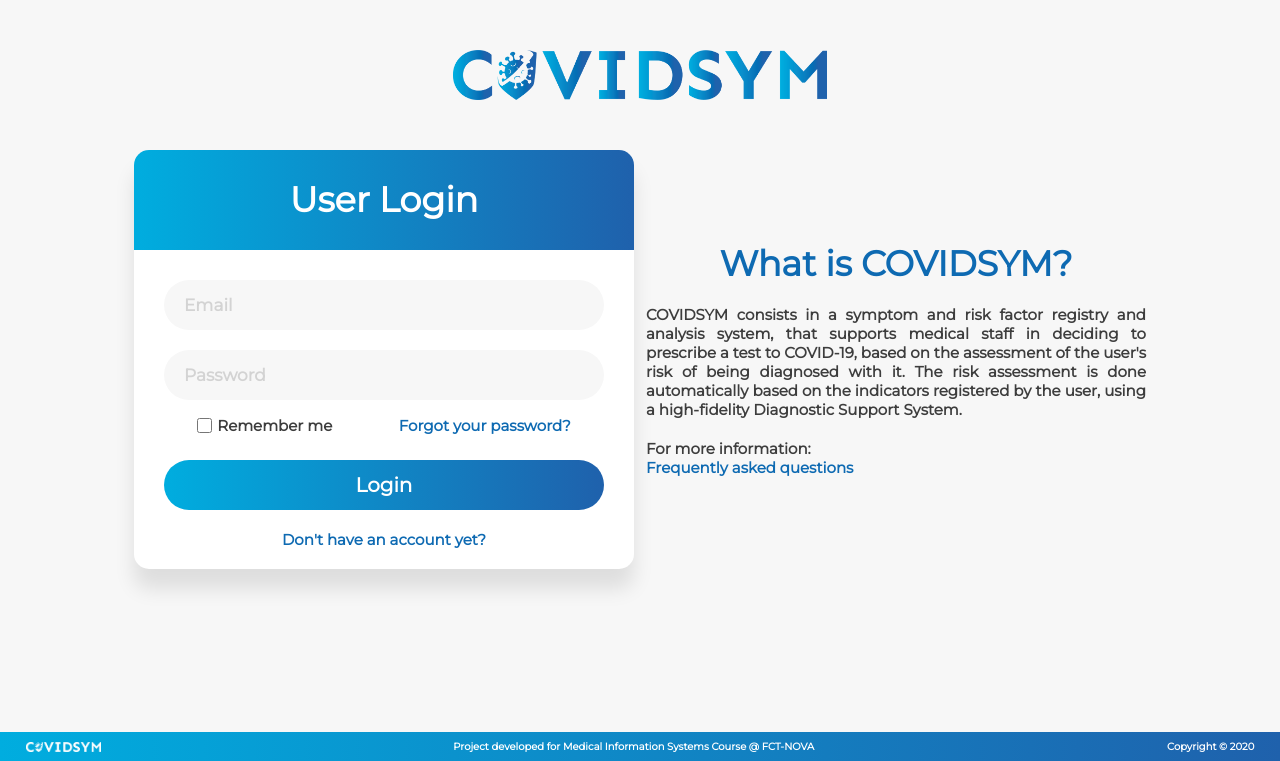
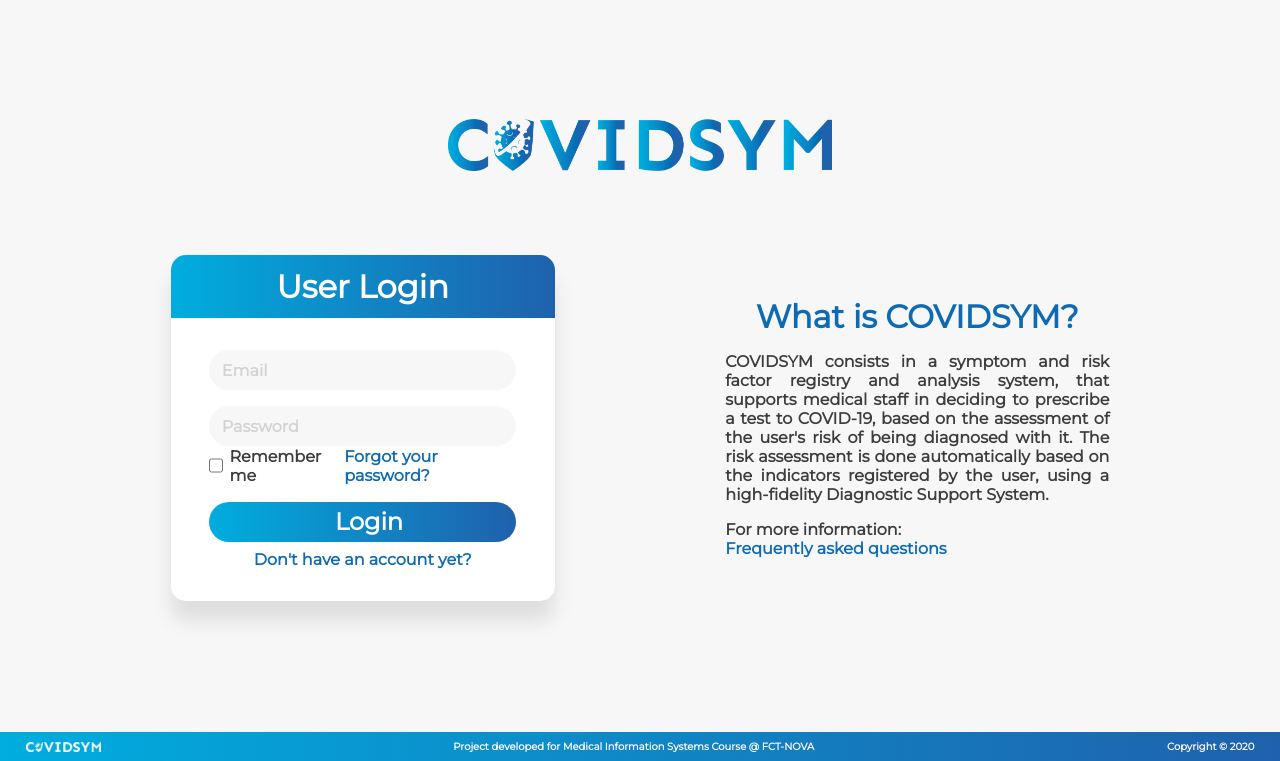
Before and after one commit to pmsdOliveira/covidsym, a PHP site: page /login/userLogin.php in a window 1280 px wide. Shown: the part 39-800 px from the top of the page. Run offline with PHP 8.4, Linux system fonts and the light colour scheme.

Commit message:
Small User Signup fixes and User Login responsiveness

```diff
--- a/css/userLogin.css
+++ b/css/userLogin.css
@@ -10,199 +10,201 @@
   margin: 0;
   padding: 0;
   box-sizing: border-box;
-    font-family: 'Montserrat', sans-serif;
+  font-family: "Montserrat", sans-serif;
 }
 
-body{
+body {
   background: var(--backgroundColor);
 }
 
 .image-wrapper {
-    display: flex;
-    align-items: center;
-    margin: 50px;
+  margin-bottom: 10vh;
+  width: 30%;
 }
 
 .image-wrapper img {
-    height: 50px;
-    margin: auto;
+  height: auto;
+  max-width: 100%;
 }
 
 .container {
+  align-items: center;
   display: flex;
-    align-items: center;
-    justify-content: space-around;
-    flex-wrap: wrap;
-    margin: auto 10%;
+  flex-flow: column nowrap;
+  height: 90vh;
+  justify-content: center;
 }
 
-.login-wrapper{
-    margin: auto 0px;
-    width: 500px;
+.main {
+  display: flex;
+  flex-flow: row nowrap;
+  justify-content: space-evenly;
+  width: 100%;
+}
+
+.login-wrapper {
+  width: 30%;
   background: white;
   border-radius: 15px;
-    -webkit-box-shadow: 0 20px 20px 0 rgba(0,0,0,.1);
-    -moz-box-shadow: 0 20px 20px 0 rgba(0,0,0,.1);
-    box-shadow: 0 20px 20px 0 rgba(0,0,0,.1);
+  -webkit-box-shadow: 0 20px 20px 0 rgba(0, 0, 0, 0.1);
+  -moz-box-shadow: 0 20px 20px 0 rgba(0, 0, 0, 0.1);
+  box-shadow: 0 20px 20px 0 rgba(0, 0, 0, 0.1);
 }
 
-.login-wrapper .header{
-    font-size: 35px;
+.login-wrapper .header {
+  background: linear-gradient(270deg, var(--darkerColor), var(--lighterColor));
+  border-radius: 15px 15px 0 0;
+  color: white;
+  font-size: 2rem;
   font-weight: bold;
+  padding: 1.5vh 0;
   text-align: center;
-    line-height: 100px;
-    color: white;
   user-select: none;
-    border-radius: 15px 15px 0 0;
-    background: linear-gradient(270deg, var(--darkerColor), var(--lighterColor));
 }
 
-.login-wrapper form{
-    padding: 10px 30px 20px 30px;
+.login-wrapper form {
+  margin: 4vh 3vw;
 }
 
-.login-wrapper form .field{
-    height: 50px;
+.login-wrapper form .field {
+  height: 5vh;
   width: 100%;
-    margin-top: 20px;
+  margin-top: 2vh;
   position: relative;
 }
 
-.login-wrapper form .field input{
+.login-wrapper form .field input {
   height: 100%;
   width: 100%;
   outline: none;
-    font-size: 17px;
-    padding-left: 20px;
+  font-size: 1rem;
+  padding-left: 1vw;
   background: var(--backgroundColor);
   border: 0px;
   border-radius: 25px;
   transition: all 0.3s ease;
 }
 
-.login-wrapper form .field label{
+.login-wrapper form .field label {
   position: absolute;
   top: 50%;
-    left: 20px;
+  left: 1vw;
   color: lightgrey;
   font-weight: bold;
-    font-size: 17px;
+  font-size: 1rem;
   pointer-events: none;
   transform: translateY(-50%);
   transition: all 0.3s ease;
 }
 
-form .field input:focus ~ label, form .field input:valid ~ label{
+form .field input:focus ~ label,
+form .field input:valid ~ label {
   top: 0%;
-    font-size: 14px;
+  font-size: 0.9rem;
   color: var(--mainColor);
   transform: translateY(-50%);
-    padding: 0px 10px;
+  padding: 0px 0.5vw;
   border-radius: 15px;
 }
 
-form .content{
+form .content {
   display: flex;
   width: 100%;
-    height: 50px;
-    font-size: 16px;
+  height: 5vh;
+  font-size: 1rem;
   align-items: center;
   justify-content: space-around;
 }
 
-form .content .checkbox{
+form .content .checkbox {
   display: flex;
   align-items: center;
   justify-content: center;
   font-weight: bold;
-    font-size: 15px;
+  font-size: 1rem;
 }
 
-form .content input{
+form .content input {
   width: 15px;
   height: 15px;
 }
 
-form .content label{
+form .content label {
   color: var(--textColor);
   user-select: none;
-    padding-left: 5px;
+  padding-left: 0.5vw;
 }
 
-form .field input[type="submit"]{
+form .field input[type="submit"] {
   color: white;
   border: none;
-    padding-left: 0;
-    margin-top: -10px;
-    font-size: 20px;
+  font-size: 1.5rem;
   font-weight: bold;
   cursor: pointer;
   background: linear-gradient(270deg, var(--darkerColor), var(--lighterColor));
   transition: all 0.3s ease;
 }
 
-form .field input[type="submit"]:active{
+form .field input[type="submit"]:active {
   transform: scale(0.95);
 }
 
-form .signup-link{
+form .signup-link {
   color: #262626;
-    padding-top: 10px;
+  margin-top: 1vh;
   text-align: center;
 }
 
 form .signup-link a {
-    font-size: 15px;
+  font-size: 1rem;
   font-weight: bold;
 }
 
 form .pass-link a {
-    font-size: 15px;
+  font-size: 1rem;
   font-weight: bold;
 }
 
-form .pass-link a, form .signup-link a{
+form .pass-link a,
+form .signup-link a {
   color: var(--mainColor);
   text-decoration: none;
 }
 
-form .pass-link a:hover, form .signup-link a:hover{
+form .pass-link a:hover,
+form .signup-link a:hover {
   text-decoration: underline;
 }
 
 .info-wrapper {
-    margin: auto 0px;
-    width: 500px;
+  margin: auto 0;
+  width: 30vw;
 }
 
 .info-wrapper h1 {
   color: var(--mainColor);
-    font-size: 35px;
+  font-size: 2rem;
   font-weight: bold;
   text-align: center;
-    padding-bottom: 20px;
-}
-
-.info-wrapper a {
-
+  margin-bottom: 2vh;
 }
 
 .info-text {
-    font-size: 15px;
+  font-size: 1rem;
   font-weight: bold;
   text-align: justify;
-    padding-bottom: 20px;
+  margin-bottom: 2vh;
   color: var(--textColor);
 }
 
 .more-info {
-    font-size: 15px;
+  font-size: 1rem;
   font-weight: bold;
   color: var(--textColor);
 }
 
 .info-wrapper a {
-    font-size: 15px;
+  font-size: 1rem;
   font-weight: bold;
   text-align: center;
   color: var(--mainColor);
--- a/login/userLogin.php
+++ b/login/userLogin.php
@@ -15,11 +15,12 @@
     <body>
         <?php include "../commons/navbar.php"; ?>
 
+        <div class="container">
             <div class="image-wrapper">
                 <img src="../img/logo.png" alt="Logo">
             </div>
 
-        <div class="container">
+            <div class="main">
                 <div class="login-wrapper">
                     <div class="header">
                         User Login
@@ -66,9 +67,8 @@
                     <a href="#">Frequently asked questions</a>
                 </div>
             </div>
+        </div>
 
-        <?php
-            include "../commons/footer.php";
-        ?>
+        <?php include "../commons/footer.php";?>
     </body>
 </html>
```
Also changed, not shown: css/userSignup.css (+3 -5 lines). Lines whose indentation alone changed are shown as unchanged.
